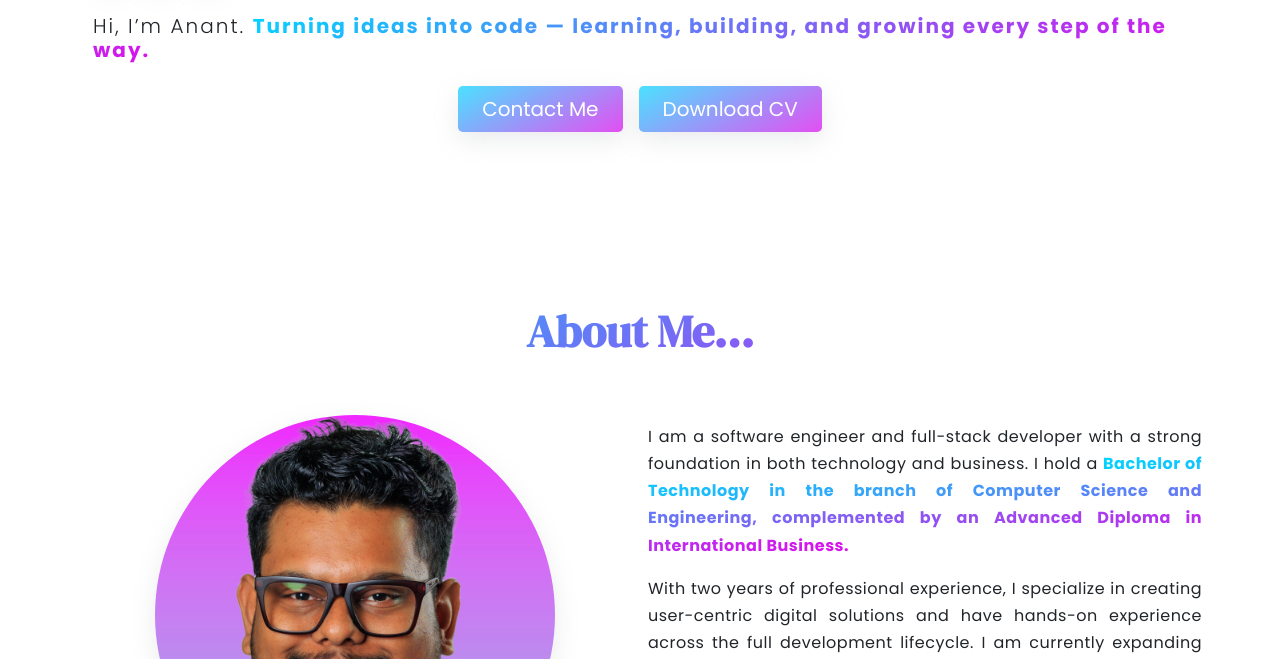
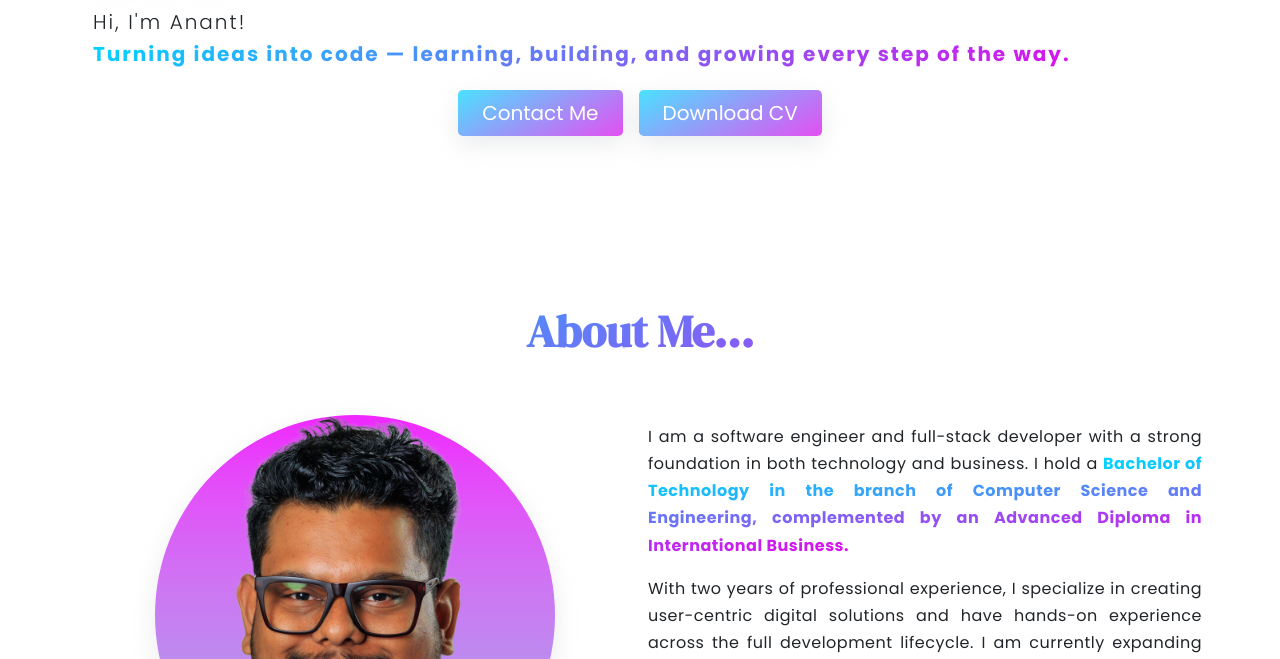
Before and after one commit to anant13sharma/personal-website, a plain HTML site: page index.html in a window 1280 px wide. Shown: the part 441-1100 px from the top of the page. Drawn offline with nearby package versions, Linux system fonts and the light colour scheme.

Commit message:
Update index.html

```diff
--- a/index.html
+++ b/index.html
@@ -79,7 +79,8 @@
                         <i class="fab fa-linkedin fa-2x text-secondary gradient-hover m-2"></i>
                     </a>
                 </div>
-                <p class="h5 letter-spacing-sm font-weight-light ml-2">Hi, I’m Anant. <span class="gradient-text font-weight-bold"> Turning ideas into code — learning, building, and growing every step of the way.</span></p>
+                <p class="h5 letter-spacing-sm font-weight-light ml-2" id="companionMethods"></p>
+                <p class="h5 letter-spacing-sm font-weight-light ml-2"> <span class="gradient-text font-weight-bold"> Turning ideas into code — learning, building, and growing every step of the way.</span> </p>
                 <div class="d-flex flex-column flex-sm-row justify-content-center align-items-center mt-4 gap-2">
                   <a href="#contact" class="btn btn-gradient btn-lg px-4 mb-2 mb-sm-0 mr-sm-3">Contact Me</a>
                   <a href="https://your-cv-link.com" target="_blank" class="btn btn-gradient btn-lg px-4">Download CV</a>
@@ -327,6 +328,26 @@
     <script src="https://cdn.jsdelivr.net/npm/bootstrap@4.6.0/dist/js/bootstrap.bundle.min.js" integrity="sha384-Piv4xVNRyMGpqkS2by6br4gNJ7DXjqk09RmUpJ8jgGtD7zP9yug3goQfGII0yAns" crossorigin="anonymous"></script>
     <script src="./js/dark-mode-switch.min.js"></script>
     <script src="./js/script.js"></script>
+    <script src="https://cdn.jsdelivr.net/npm/typeit@8.7.1/dist/index.umd.js"></script>
+    <!-- TypeIt script in loop -->
+    <script>
+          new TypeIt("#companionMethods", {
+            speed: 60,
+            waitUntilVisible: true,
+            loop: true,
+            loopDelay: 0, // we’ll use custom pause
+            deleteSpeed: 40,
+              })
+            .type("Hi, I’mm")
+            .pause(800)
+            .delete(5)
+            .pause(800)
+            .type(" I'm")
+            .pause(1000)
+            .type(" Anant!", { delay: 5000 })
+            .delete(null) // deletes all before next loop
+            .go();
+    </script>
     <script>
         const form = document.forms["contact"];
 
```
